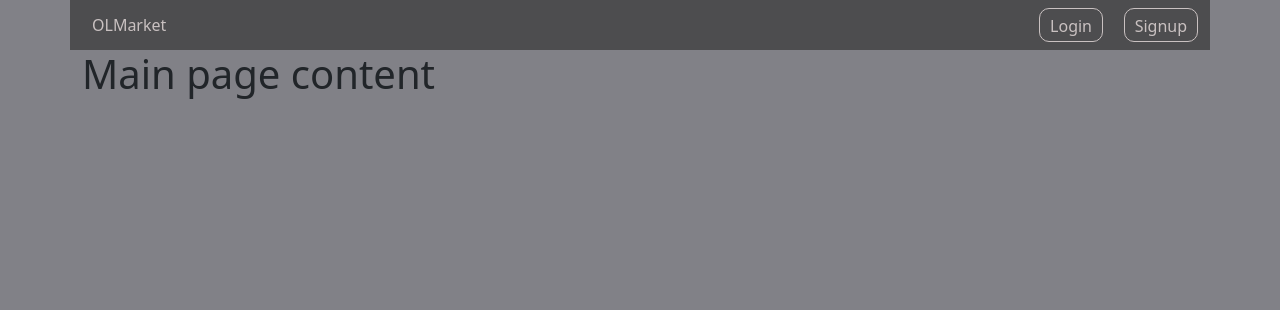
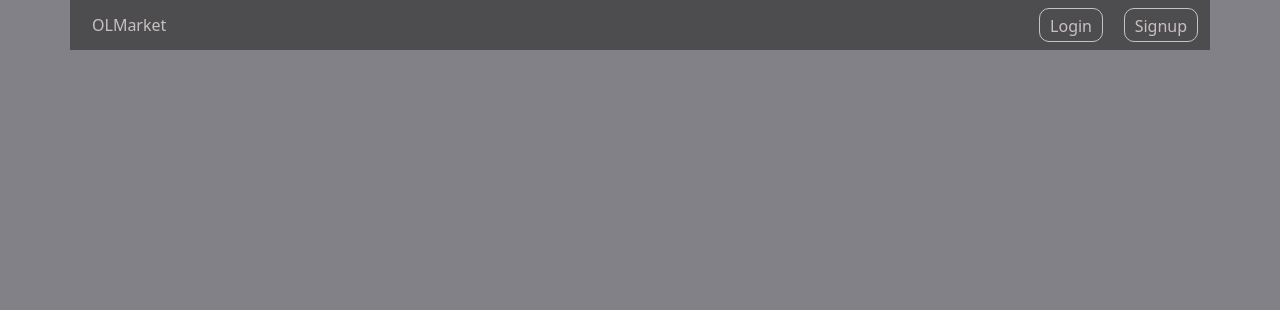
Before and after one commit to SVcheburator/olmarket, a Django app: page / in a window 1280 px wide. Shown: the top 310 px of the page. Run offline with Django 5.2, Linux system fonts and the light colour scheme; data that the repository does not hold is empty.

Commit message:
small fixes

```diff
--- a/olmarket/base/static/base/base.css
+++ b/olmarket/base/static/base/base.css
@@ -5,6 +5,7 @@ body {
 .navbar {
     background-color: #4d4d4f;
     height: 50px;
+    margin-bottom: 10px;
 }
 
 .nav-item {
--- a/olmarket/main/templates/main/main.html
+++ b/olmarket/main/templates/main/main.html
@@ -6,7 +6,6 @@
 
 {% block content %}
 
-<h1>Main page content</h1>
 
 <div class="container">
     <div class="row">
```
Also changed, not shown: olmarket/main/static/main/main.css (indentation only).
